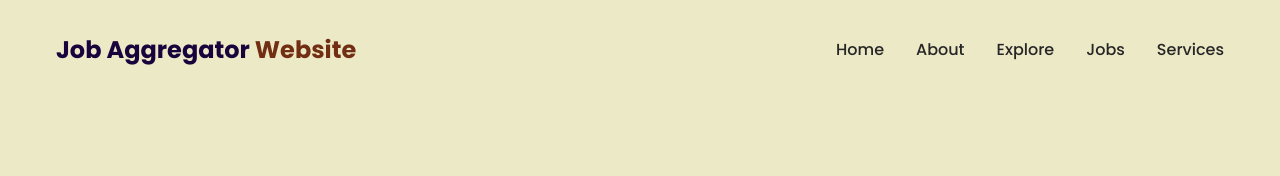
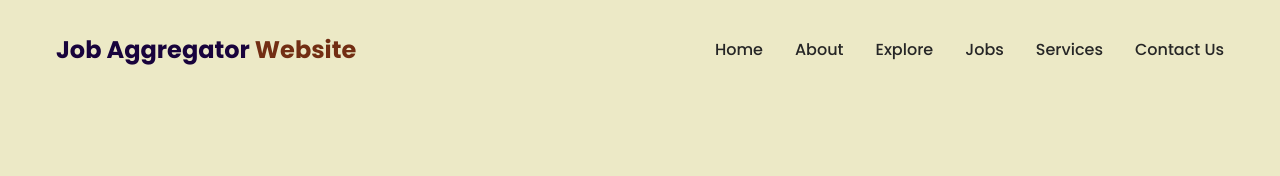
Before and after one commit to KinjalBiswas-2005/Job-Listing-Website, a plain HTML site: page index.html in a window 1280 px wide. Shown: the top 176 px of the page. Drawn offline with nearby package versions, Linux system fonts and the light colour scheme.

Commit message:
Add files

```diff
--- a/index.html
+++ b/index.html
@@ -23,6 +23,7 @@
         <li><a href="#explore">Explore</a></li>
         <li><a href="#job">Jobs</a></li>
         <li><a href="#service">Services</a></li>
+        <li><a href="#contact">Contact Us</a></li>
       </ul>
     </nav>
     <header class="section__container header__container" id="home">
@@ -410,7 +411,7 @@
             <li><a href="#"><span><i class="ri-youtube-fill"></i></span>Youtube</a></li>
           </ul>
         </div>
-        <div class="footer__col">
+        <div class="footer__col" id="contact">
           <h4>Contact Us</h4>
           <ul class="footer__links">
             <li>
```
